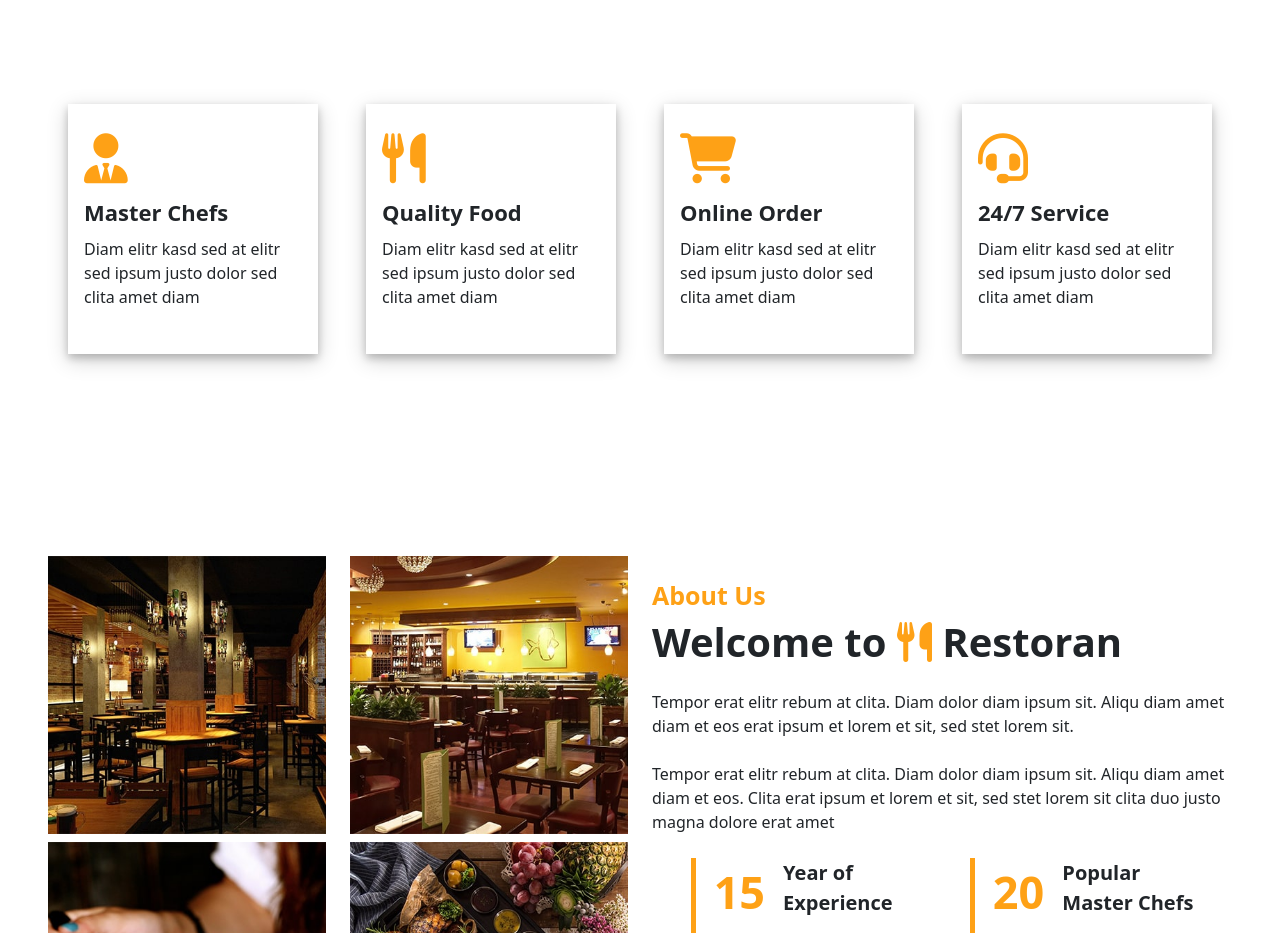
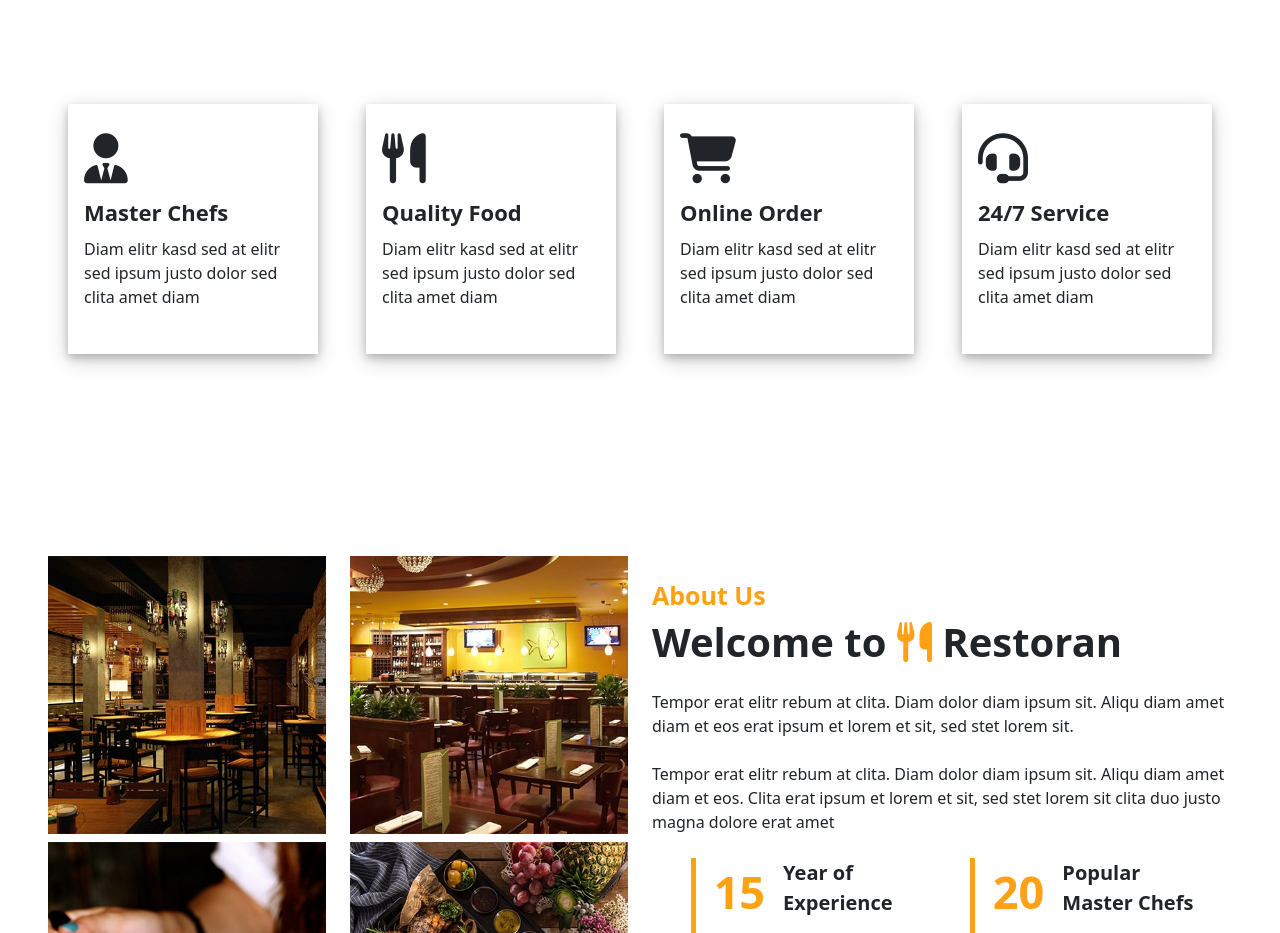
Before and after one commit to ArsalanShah3/Restron, a plain HTML site: page index.html in a window 1280 px wide. Shown: the part 820-1753 px from the top of the page. Drawn offline with Linux system fonts and the light colour scheme.

Commit message:
update style.css

```diff
--- a/css/style.css
+++ b/css/style.css
@@ -60,9 +60,9 @@
     width: 250px;
     box-shadow: 0 4px 8px 0 rgba(0, 0, 0, 0.2), 0 6px 20px 0 rgba(0, 0, 0, 0.19);
 }
-.detial i{
+.box1 i{
     font-size: 50px;
-    color: #FEA116;
+
 }
 .detial h1{
     font-size: 22px;
@@ -72,9 +72,7 @@
     background-color: #FEA116;
     color: white;
 }
-.box1 i:hover{
-    color: white;
-}
+
 /* about us  */
 .aboutus{
     /* height: 70vh; */
```
